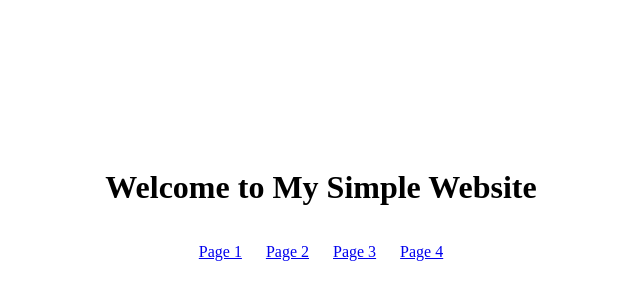
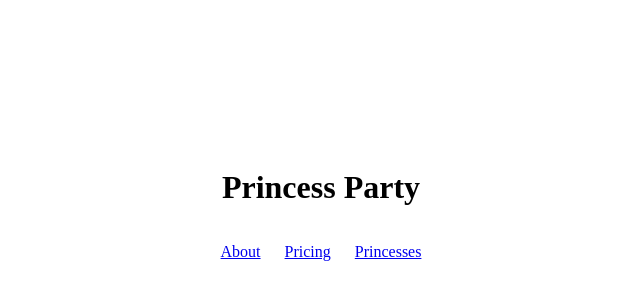
Before and after one commit to kpunsalan8/kpunsalan8.github.io, a plain HTML site: page index.html in a window 1280 px wide. Shown: the part 188-488 px from the top of the page, without its empty margins (319-959 px from the left). Drawn offline with Linux system fonts and the light colour scheme.

Commit message:
Update index.html change names of clickable page options

```diff
--- a/index.html
+++ b/index.html
@@ -32,16 +32,15 @@
 </head>
 <body>
     <main>
-        <h1>Welcome to My Simple Website</h1>
+        <h1>Princess Party</h1>
         <!-- Your content goes here -->
     </main>
     <header>
         <nav>
             <ul>
-                <li><a href="page1.html">Page 1</a></li>
-                <li><a href="page2.html">Page 2</a></li>
-                <li><a href="page3.html">Page 3</a></li>
-                <li><a href="page4.html">Page 4</a></li>
+                <li><a href="page1.html">About</a></li>
+                <li><a href="page2.html">Pricing</a></li>
+                <li><a href="page3.html">Princesses</a></li>
             </ul>
         </nav>
     </header>
```
